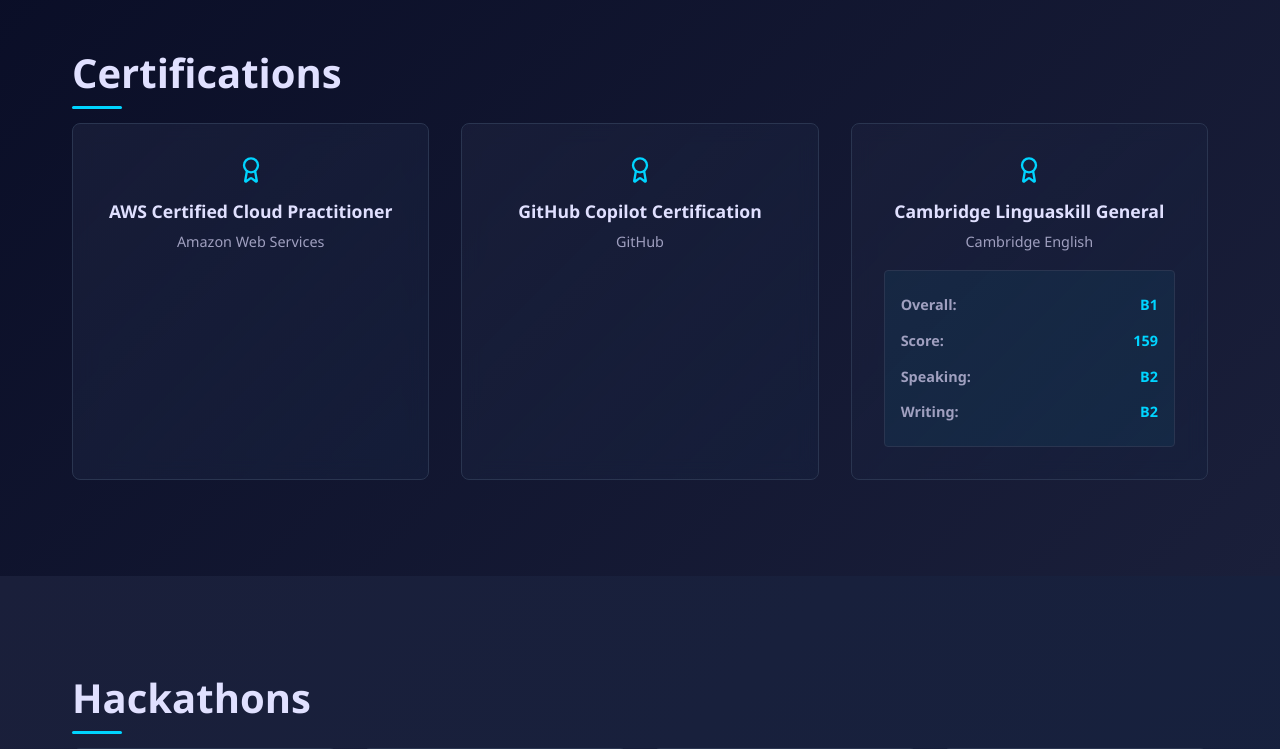
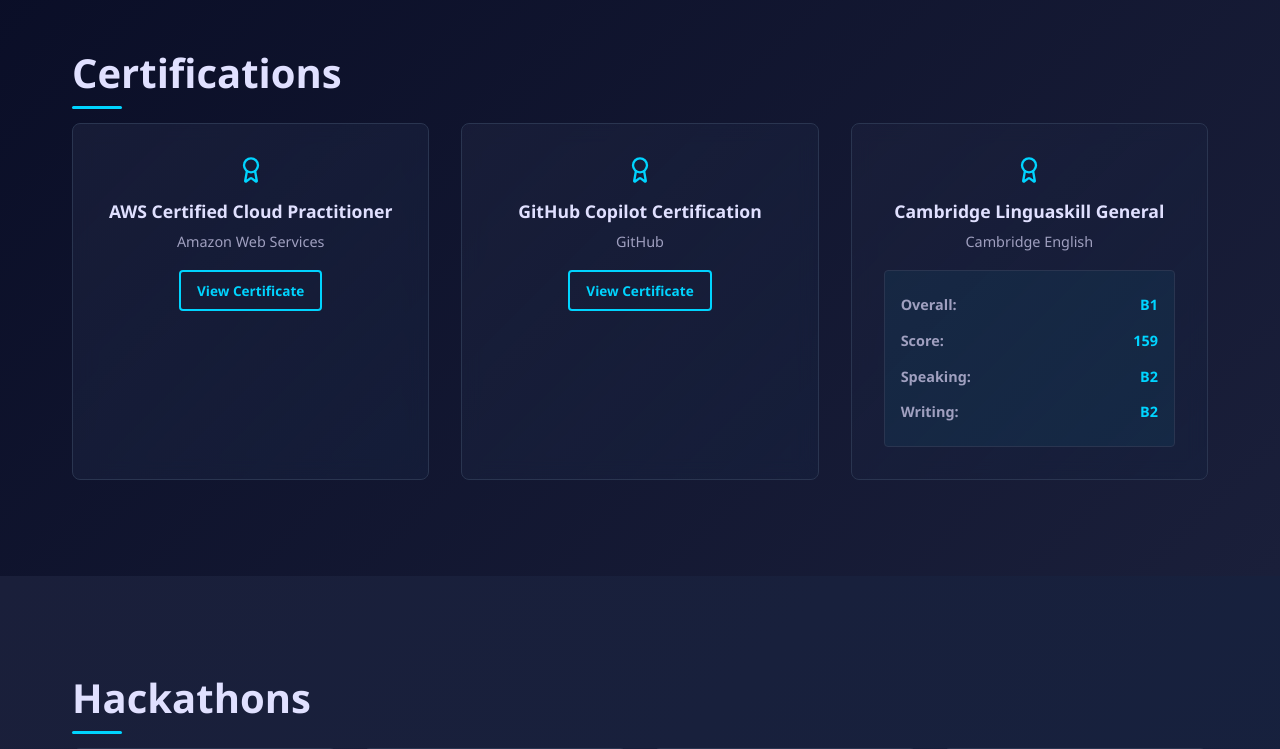
Before and after one commit to KL2400030145/portfolio, a React (Vite) app: page / in a window 1280 px wide. Shown: the part 5780-6529 px from the top of the page. Built offline with nearby package versions, Linux system fonts and the light colour scheme.

Commit message:
Update certification buttons

```diff
--- a/src/data/portfolioData.js
+++ b/src/data/portfolioData.js
@@ -107,13 +107,13 @@
       title: "AWS Certified Cloud Practitioner",
       issuer: "Amazon Web Services",
       date: null,
-      url: null
+      url: "https://www.credly.com/badges/236c57de-c36c-4050-b612-fcffa945f5b6/public_url"
     },
     {
       title: "GitHub Copilot Certification",
       issuer: "GitHub",
       date: null,
-      url: null
+      url: "https://learn.microsoft.com/en-us/users/moghallithishmabegum-5327/credentials/bf54117e4dab4752"
     },
     {
       title: "Cambridge Linguaskill General",
--- a/src/sections/Certifications.jsx
+++ b/src/sections/Certifications.jsx
@@ -68,6 +68,12 @@
                   </div>
                 </div>
               )}
+
+              {cert.url && (
+                <a href={cert.url} target="_blank" rel="noopener noreferrer" className="btn btn-small">
+                  View Certificate
+                </a>
+              )}
             </motion.div>
           ))}
         </motion.div>
```
